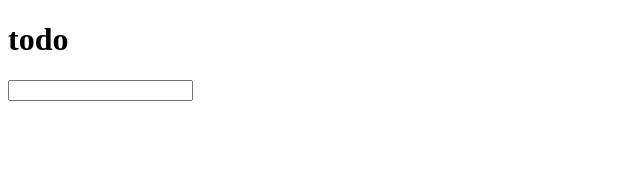
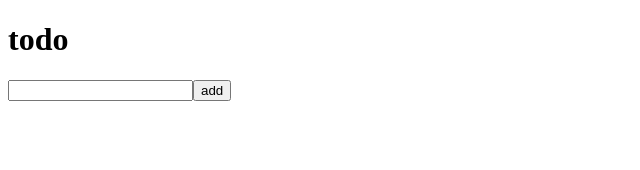
Before and after one commit to taehyunkim3/practice-redux-99-lv2, a React (Create React App) app in the folder vanilla-redux/: page / in a window 1280 px wide. Shown: the top 170 px of the page, without its empty margins (0-640 px from the left). Built offline with nearby package versions, Linux system fonts and the light colour scheme.

Commit message:
초기세팅

```diff
--- a/vanilla-redux/src/components/Home.js
+++ b/vanilla-redux/src/components/Home.js
@@ -5,13 +5,19 @@ const Home = () => {
 
     const [text, setText] = useState('');
     const onChange = (e) => {
-        setText(e.taeget.value)
+        setText(e.target.value)
+    }
+
+    const onSubmit = (e) => {
+        e.preventDefault();
+        console.log(text);
     }
     return (
         <>
             <h1>todo</h1>
-            <form>
+            <form onSubmit={onSubmit}>
                 <input type='text' value={text} onChange={onChange}></input>
+                <button>add</button>
             </form>
         </>
     )
```
